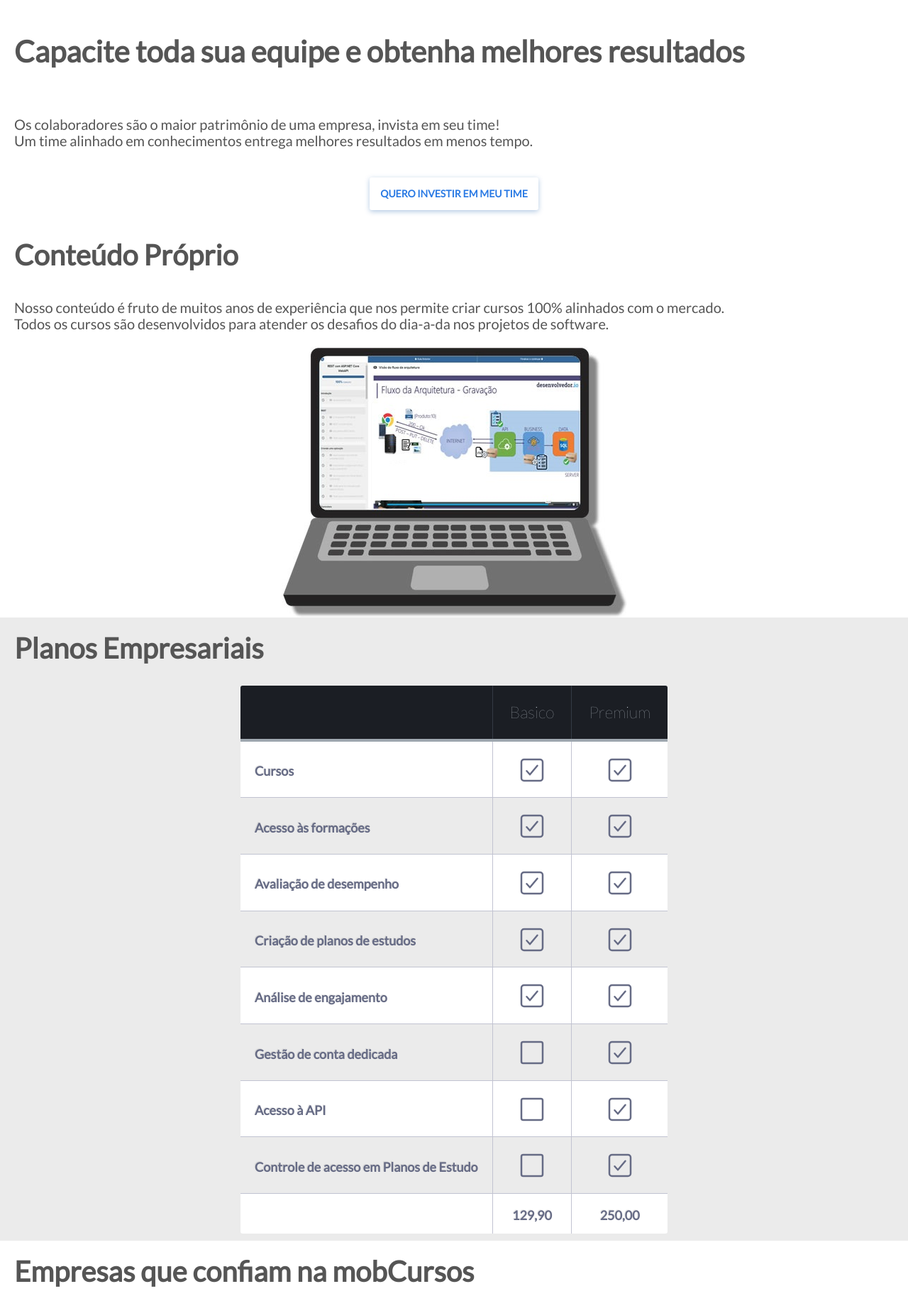
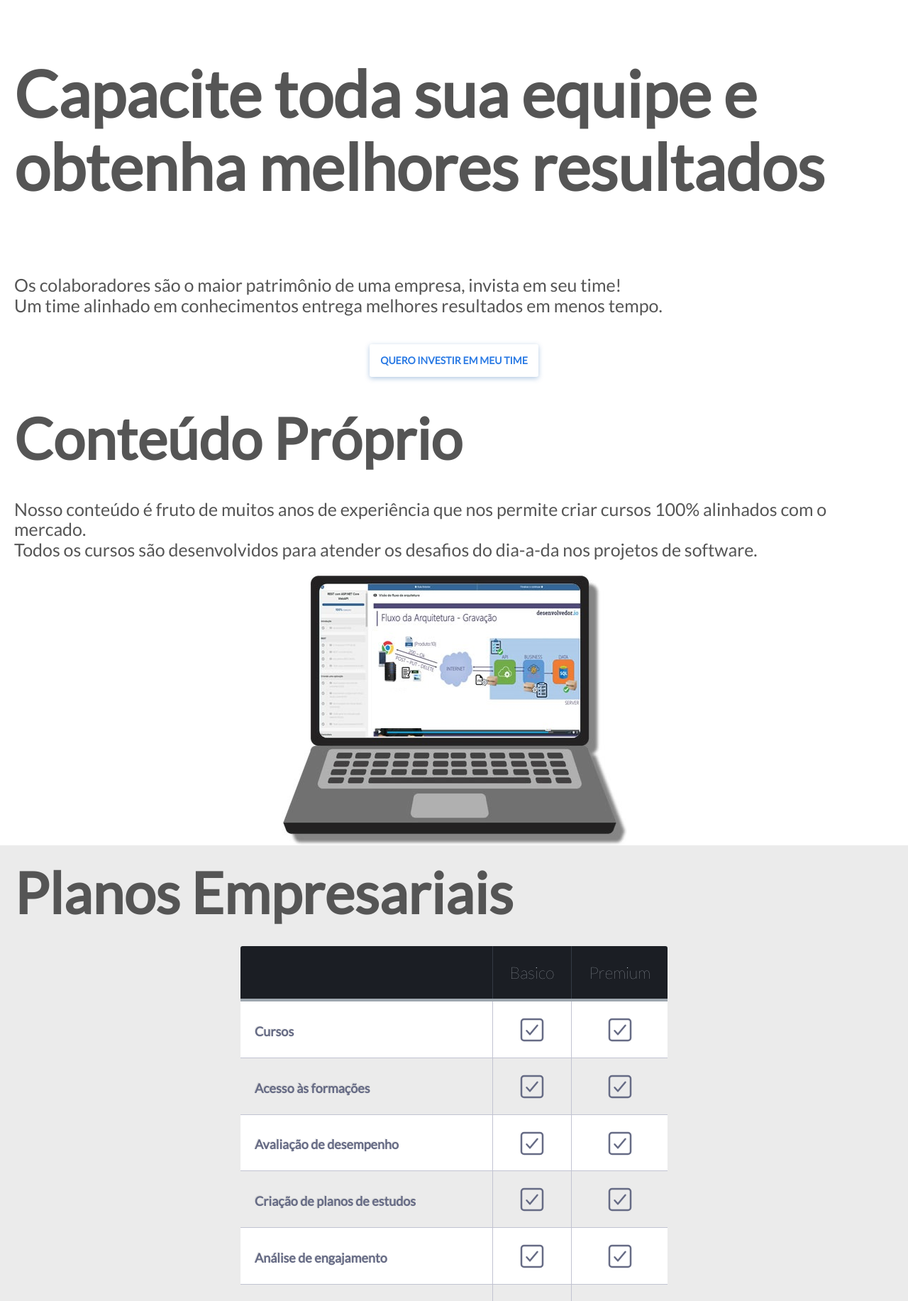
Before and after one commit to MobCursos/mobcursos, a PHP site: page /empresa.html in a window 1280 px wide. Shown: the part 101-1934 px from the top of the page at 71% size. Run offline with PHP 8.4, Linux system fonts and the light colour scheme; style sheets or scripts are compiled from the project's sources; some libraries are stand-ins or nearby versions.

Commit message:
ajustado tamanho imagens e texto

```diff
--- a/resources/css/queries.css
+++ b/resources/css/queries.css
@@ -19,6 +19,7 @@
     .form_wrap{
         width: 50%;
     }
+
 }
 
 @media only screen and (max-width: 1023px){
--- a/resources/css/style.css
+++ b/resources/css/style.css
@@ -41,7 +41,7 @@ section h1,section h2, section p {
 }
 
 section h2{
-    font-size: 2rem;
+    font-size: 4rem;
 }
 
 .font-color-mobcursos {
@@ -189,6 +189,7 @@ section h2{
     display: flex;
     align-items: center;
     padding: 20px;
+    max-width: 30%;
     /* grid-area: foto; */
     /* background-color: rgb(99, 99, 99); */
 
@@ -300,11 +301,14 @@ section h2{
 }
 
 .texto-apresentacao h1{
- font-size: 2.1em;
+ font-size: 4.5em;
+ padding: 20px;
 }
 
 .texto-apresentacao p, #empresa1 p{
     font-weight: 550;
+    padding: 20px;
+    font-size: 25px;
 }
 
 .table{
```
